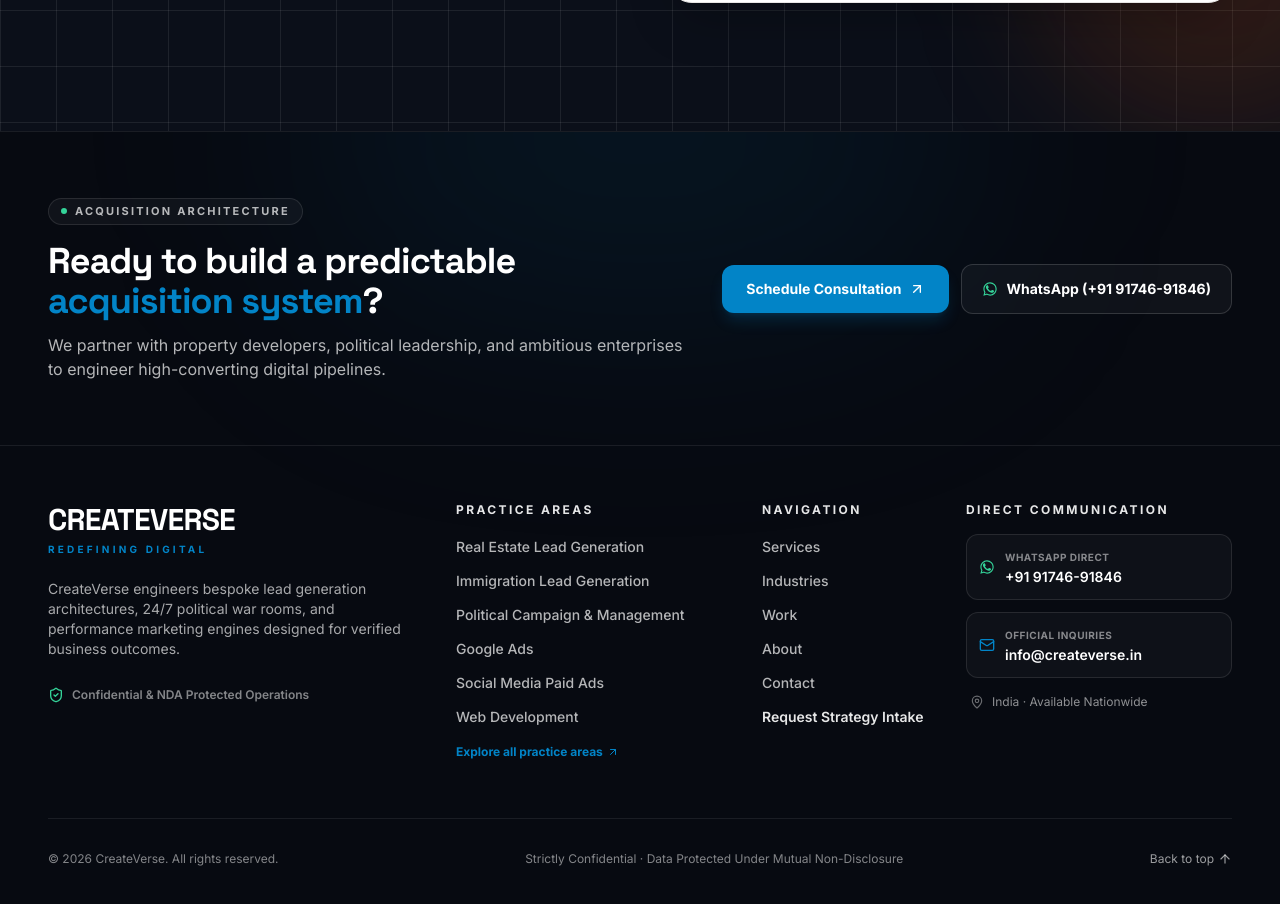
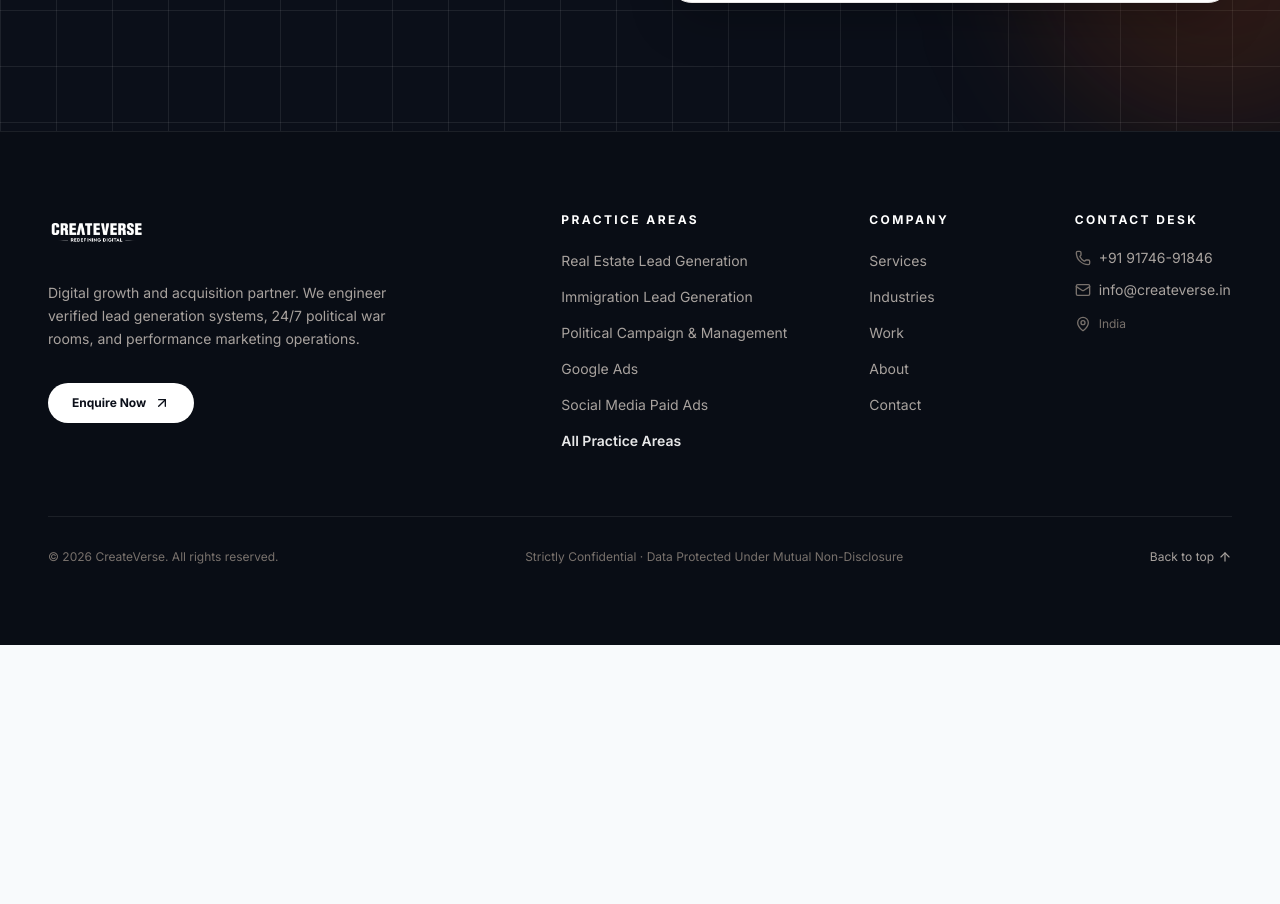
Before and after one commit to aryanbarota21235/CreateVerse, a Next.js app: page / in a window 1280 px wide. Shown: the part 8480-9384 px from the top of the page. After the commit the page ends 9125 px from the top, so only its background shows below. Built offline with nearby package versions, Linux system fonts and the light colour scheme.

Commit message:
fix(footer): use official logo image, remove whatsapp pill next to enquire, and clean layout typography

```diff
--- a/src/components/footer.tsx
+++ b/src/components/footer.tsx
@@ -1,12 +1,12 @@
 "use client";
 
+import Image from "next/image";
 import Link from "next/link";
 import { usePathname } from "next/navigation";
-import { ArrowUpRight, ArrowUp, Phone, Mail, ShieldCheck, Clock, MapPin } from "lucide-react";
+import { ArrowUpRight, ArrowUp, Mail, Phone, MapPin } from "lucide-react";
 import { site } from "@/lib/site";
 import { services } from "@/lib/services";
 import { useEnquiry } from "@/context/enquiry-context";
-import { WhatsAppIcon } from "@/components/whatsapp-icon";
 
 export default function Footer() {
   const pathname = usePathname();
@@ -22,86 +22,51 @@
     }
   };
 
+  const coreServices = services.filter((s) => s.priority).slice(0, 5);
+
   return (
-    <footer className="relative bg-[#070A11] text-white overflow-hidden border-t border-white/[0.08]">
-      {/* Subtle Ambient Glow */}
-      <div className="pointer-events-none absolute -top-40 left-1/2 -translate-x-1/2 h-80 w-[650px] rounded-full bg-accent/10 blur-[130px]" />
+    <footer className="bg-[#090D15] text-white border-t border-white/[0.08]">
+      <div className="container-site py-16 lg:py-20">
+        <div className="grid gap-12 lg:grid-cols-12">
+          {/* Column 1: Brand & Logo */}
+          <div className="lg:col-span-5 space-y-6">
+            <Link href="/" className="inline-block transition-opacity hover:opacity-90" aria-label="CreateVerse home">
+              <Image
+                src="/logo.png"
+                alt="CreateVerse"
+                width={280}
+                height={115}
+                className="h-10 w-auto brightness-0 invert"
+              />
+            </Link>
 
-      {/* Top Pre-Footer Agency Intake Banner */}
-      <div className="relative border-b border-white/[0.08]">
-        <div className="container-site py-12 sm:py-16">
-          <div className="flex flex-col gap-8 lg:flex-row lg:items-center lg:justify-between">
-            <div className="max-w-2xl">
-              <div className="inline-flex items-center gap-2 rounded-full border border-white/10 bg-white/[0.04] px-3 py-1 text-[11px] font-bold uppercase tracking-[0.2em] text-white/70">
-                <span className="h-1.5 w-1.5 rounded-full bg-emerald-400" />
-                <span>Acquisition Architecture</span>
-              </div>
-              <h2 className="mt-4 font-display text-2xl sm:text-3xl lg:text-4xl font-extrabold tracking-tight text-white leading-tight">
-                Ready to build a predictable <span className="text-accent">acquisition system</span>?
-              </h2>
-              <p className="mt-3 text-sm leading-relaxed text-white/70 sm:text-base font-normal">
-                We partner with property developers, political leadership, and ambitious enterprises to engineer high-converting digital pipelines.
-              </p>
-            </div>
+            <p className="max-w-sm text-sm leading-relaxed text-stone-400 font-normal">
+              Digital growth and acquisition partner. We engineer verified lead generation systems, 24/7 political war rooms, and performance marketing operations.
+            </p>
 
-            <div className="flex flex-wrap items-center gap-3 shrink-0">
+            {/* Single clean Enquire button — NO tacky WhatsApp button */}
+            <div className="pt-2">
               <button
                 onClick={() => openEnquiry()}
-                className="group inline-flex items-center gap-2 rounded-xl bg-accent px-6 py-3.5 text-xs sm:text-sm font-bold text-white transition-all hover:bg-accent-dim shadow-lg shadow-accent/20 active:scale-[0.98]"
+                className="inline-flex items-center gap-2 rounded-full bg-white px-6 py-3 text-xs font-bold text-ink transition-all hover:bg-stone-200 active:scale-[0.98]"
               >
-                <span>Schedule Consultation</span>
-                <ArrowUpRight className="h-4 w-4 transition-transform group-hover:translate-x-0.5 group-hover:-translate-y-0.5" />
+                <span>Enquire Now</span>
+                <ArrowUpRight className="h-4 w-4" />
               </button>
-
-              <a
-                href={site.whatsappUrl}
-                target="_blank"
-                rel="noopener noreferrer"
-                className="inline-flex items-center gap-2 rounded-xl border border-white/15 bg-white/[0.04] px-5 py-3.5 text-xs sm:text-sm font-bold text-white transition-all hover:bg-white/10 hover:border-white/30"
-              >
-                <WhatsAppIcon className="h-4 w-4 text-emerald-400" />
-                <span>WhatsApp (+91 91746-91846)</span>
-              </a>
-            </div>
-          </div>
-        </div>
-      </div>
-
-      {/* Main Structural Navigation Columns */}
-      <div className="container-site py-14 lg:py-18">
-        <div className="grid gap-10 sm:grid-cols-2 lg:grid-cols-12">
-          {/* Column 1: Brand & Philosophy */}
-          <div className="lg:col-span-4 space-y-5">
-            <Link href="/" className="inline-block" aria-label="CreateVerse home">
-              <span className="font-display text-2xl sm:text-3xl font-black tracking-tight text-white">
-                CREATEVERSE
-              </span>
-              <span className="mt-1 block text-[10px] font-bold uppercase tracking-[0.32em] text-accent">
-                Redefining Digital
-              </span>
-            </Link>
-
-            <p className="text-xs sm:text-sm leading-relaxed text-white/65 font-normal max-w-sm">
-              CreateVerse engineers bespoke lead generation architectures, 24/7 political war rooms, and performance marketing engines designed for verified business outcomes.
-            </p>
-
-            <div className="flex items-center gap-2 text-xs font-semibold text-white/50 pt-2">
-              <ShieldCheck className="h-4 w-4 text-emerald-400" />
-              <span>Confidential &amp; NDA Protected Operations</span>
             </div>
           </div>
 
-          {/* Column 2: Specialized Practice Areas */}
+          {/* Column 2: Core Practice Areas */}
           <div className="lg:col-span-3">
-            <h3 className="text-xs font-bold uppercase tracking-[0.2em] text-white/90">
+            <h3 className="text-xs font-bold uppercase tracking-[0.2em] text-white">
               Practice Areas
             </h3>
-            <ul className="mt-4 space-y-2.5">
-              {services.slice(0, 6).map((s) => (
+            <ul className="mt-5 space-y-3">
+              {coreServices.map((s) => (
                 <li key={s.slug}>
                   <Link
                     href={`/services/${s.slug}`}
-                    className="text-xs sm:text-sm font-medium text-white/70 transition-colors hover:text-white"
+                    className="text-sm text-stone-400 transition-colors hover:text-white"
                   >
                     {s.name}
                   </Link>
@@ -110,89 +75,74 @@
               <li>
                 <Link
                   href="/services"
-                  className="inline-flex items-center gap-1 text-xs font-bold text-accent transition-colors hover:text-white pt-1"
+                  className="text-sm font-semibold text-white/90 hover:text-accent transition-colors"
                 >
-                  <span>Explore all practice areas</span>
-                  <ArrowUpRight className="h-3 w-3" />
+                  All Practice Areas
                 </Link>
               </li>
             </ul>
           </div>
 
-          {/* Column 3: Platform & Company */}
+          {/* Column 3: Company */}
           <div className="lg:col-span-2">
-            <h3 className="text-xs font-bold uppercase tracking-[0.2em] text-white/90">
-              Navigation
+            <h3 className="text-xs font-bold uppercase tracking-[0.2em] text-white">
+              Company
             </h3>
-            <ul className="mt-4 space-y-2.5">
+            <ul className="mt-5 space-y-3">
               {site.nav.map((item) => (
                 <li key={item.href}>
                   <Link
                     href={item.href}
-                    className="text-xs sm:text-sm font-medium text-white/70 transition-colors hover:text-white"
+                    className="text-sm text-stone-400 transition-colors hover:text-white"
                   >
                     {item.label}
                   </Link>
                 </li>
               ))}
+            </ul>
+          </div>
+
+          {/* Column 4: Contact Details (Clean, no tacky badges) */}
+          <div className="lg:col-span-2">
+            <h3 className="text-xs font-bold uppercase tracking-[0.2em] text-white">
+              Contact Desk
+            </h3>
+            <ul className="mt-5 space-y-3 text-sm text-stone-400 font-normal">
               <li>
-                <button
-                  onClick={() => openEnquiry()}
-                  className="text-xs sm:text-sm font-semibold text-white/90 transition-colors hover:text-accent"
+                <a
+                  href={`tel:${site.phone.replace(/[^0-9+]/g, "")}`}
+                  className="flex items-center gap-2 hover:text-white transition-colors"
                 >
-                  Request Strategy Intake
-                </button>
+                  <Phone className="h-4 w-4 text-stone-500 shrink-0" />
+                  <span>{site.phone}</span>
+                </a>
+              </li>
+              <li>
+                <a
+                  href={`mailto:${site.email}`}
+                  className="flex items-center gap-2 hover:text-white transition-colors"
+                >
+                  <Mail className="h-4 w-4 text-stone-500 shrink-0" />
+                  <span>{site.email}</span>
+                </a>
+              </li>
+              <li className="flex items-center gap-2 text-stone-500 text-xs pt-1">
+                <MapPin className="h-4 w-4 shrink-0" />
+                <span>{site.location}</span>
               </li>
             </ul>
           </div>
-
-          {/* Column 4: Direct Operational Desk */}
-          <div className="lg:col-span-3 space-y-4">
-            <h3 className="text-xs font-bold uppercase tracking-[0.2em] text-white/90">
-              Direct Communication
-            </h3>
-            <div className="space-y-3 text-xs sm:text-sm text-white/75">
-              <a
-                href={site.whatsappUrl}
-                target="_blank"
-                rel="noopener noreferrer"
-                className="flex items-center gap-2.5 rounded-xl border border-white/10 bg-white/[0.03] p-3 text-white transition hover:bg-white/[0.08] hover:border-white/20"
-              >
-                <WhatsAppIcon className="h-4 w-4 text-emerald-400 shrink-0" />
-                <div>
-                  <span className="block text-[10px] uppercase tracking-wider text-white/50 font-bold">WhatsApp Direct</span>
-                  <span className="font-semibold text-white">{site.phone}</span>
-                </div>
-              </a>
-
-              <a
-                href={`mailto:${site.email}`}
-                className="flex items-center gap-2.5 rounded-xl border border-white/10 bg-white/[0.03] p-3 text-white transition hover:bg-white/[0.08] hover:border-white/20"
-              >
-                <Mail className="h-4 w-4 text-accent shrink-0" />
-                <div>
-                  <span className="block text-[10px] uppercase tracking-wider text-white/50 font-bold">Official Inquiries</span>
-                  <span className="font-semibold text-white">{site.email}</span>
-                </div>
-              </a>
-
-              <div className="flex items-center gap-2 text-xs text-white/55 px-1 pt-1">
-                <MapPin className="h-3.5 w-3.5 text-white/40 shrink-0" />
-                <span>{site.location} · Available Nationwide</span>
-              </div>
-            </div>
-          </div>
         </div>
 
-        {/* Bottom Bar with Copyright, Confidentiality & Back to Top */}
-        <div className="mt-14 flex flex-col gap-4 border-t border-white/[0.08] pt-8 text-xs text-white/50 sm:flex-row sm:items-center sm:justify-between">
+        {/* Clean Bottom Bar */}
+        <div className="mt-16 flex flex-col gap-4 border-t border-white/[0.08] pt-8 text-xs text-stone-500 sm:flex-row sm:items-center sm:justify-between">
           <p>© {new Date().getFullYear()} CreateVerse. All rights reserved.</p>
           <p className="hidden md:block">
             Strictly Confidential · Data Protected Under Mutual Non-Disclosure
           </p>
           <button
             onClick={scrollToTop}
-            className="inline-flex items-center gap-1 text-white/60 hover:text-white transition-colors"
+            className="inline-flex items-center gap-1 text-stone-400 hover:text-white transition-colors"
           >
             <span>Back to top</span>
             <ArrowUp className="h-3.5 w-3.5" />
```
